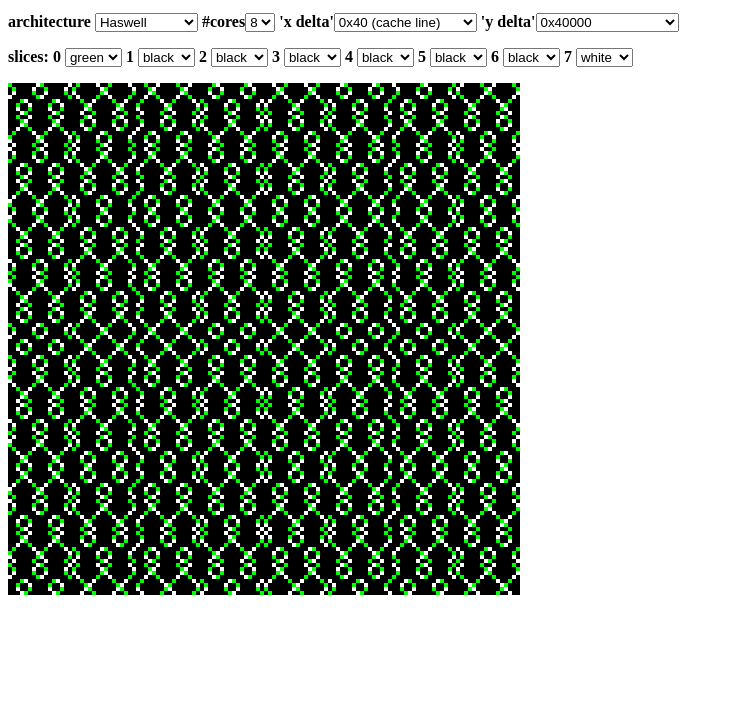
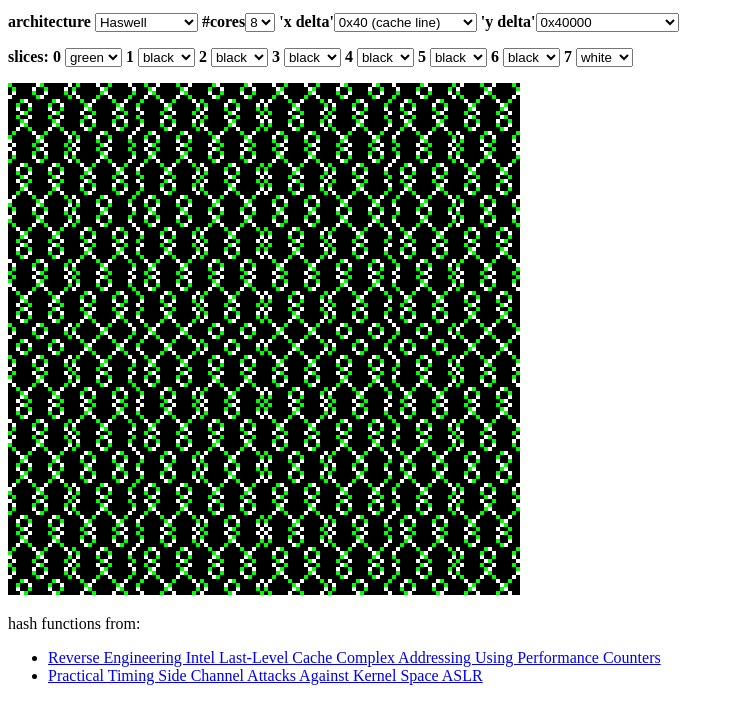
Before and after one commit to brainsmoke/brainsmoke.github.io, a plain HTML site: page slicepattern.html in a window 1280 px wide. Shown: the part 83-800 px from the top of the page, without its empty margins (0-734 px from the left). Drawn offline with Linux system fonts and the light colour scheme.

Commit message:
add refs

```diff
--- a/slicepattern.html
+++ b/slicepattern.html
@@ -44,6 +44,8 @@ cache_hashes['haswell'] = {
  * Practical Timing Side Channel Attacks Against Kernel Space ASLR.
  *
  * Ralf Hund, Carsten Willems, and Thorsten Holz
+ *
+ * (only the bits more significant than than cache-set bits)
  */
 cache_hashes["sandy"] = {
         2: [ 0x017d5800, /* 0b01011111010101100000000000000000 */
@@ -294,5 +296,11 @@ window.onload = init;
 <canvas id="visual" width="512" height="512">
 </canvas>
 </p>
+<p>hash functions from:
+<ul>
+<li><a href="http://www.s3.eurecom.fr/docs/raid15_maurice.pdf">Reverse Engineering Intel Last-Level Cache Complex Addressing Using Performance Counters</a></li>
+<li><a href="http://www.ieee-security.org/TC/SP2013/papers/4977a191.pdf">Practical Timing Side Channel Attacks Against Kernel Space ASLR</a></li>
+</ul>
+</p>
 </body>
 </html>
```
